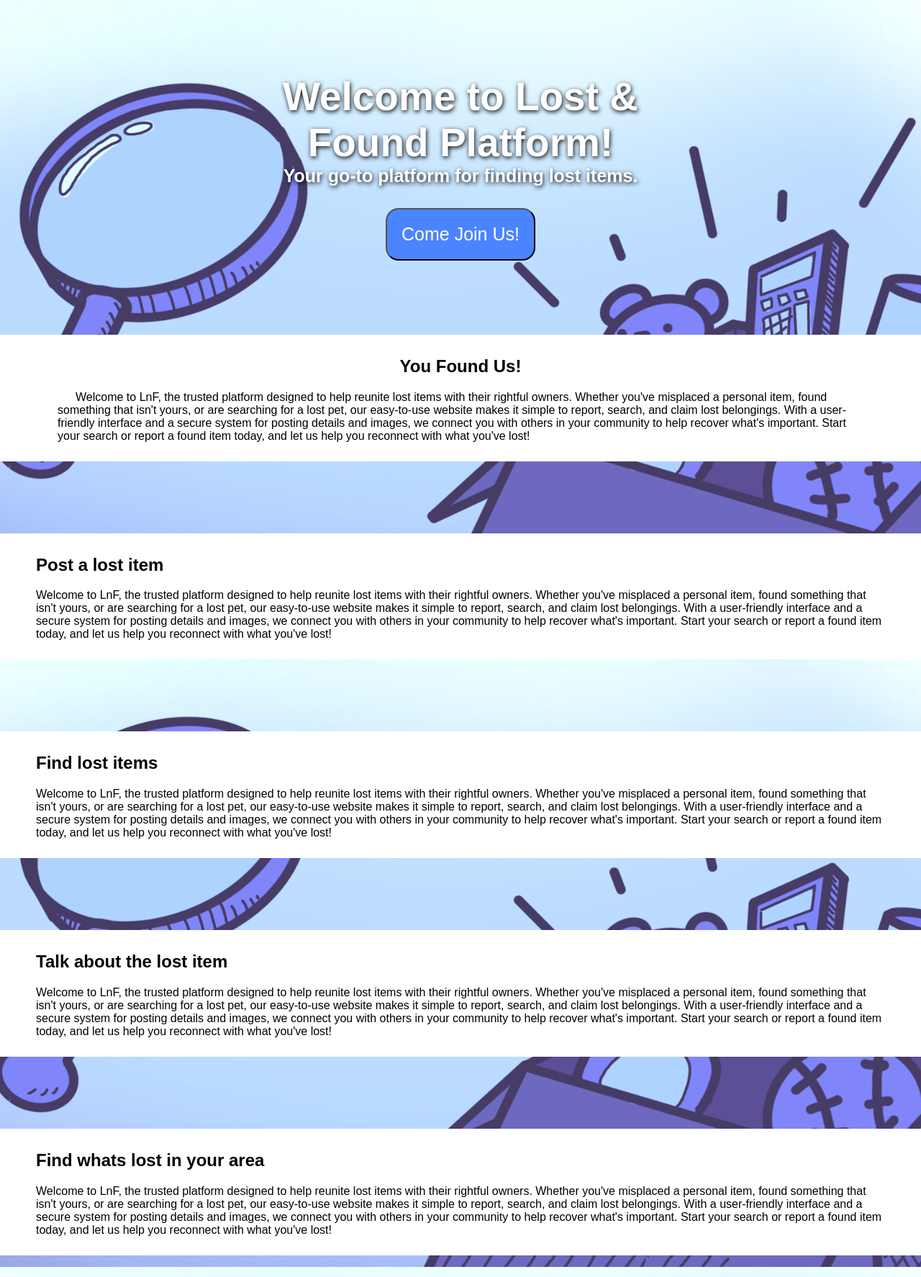
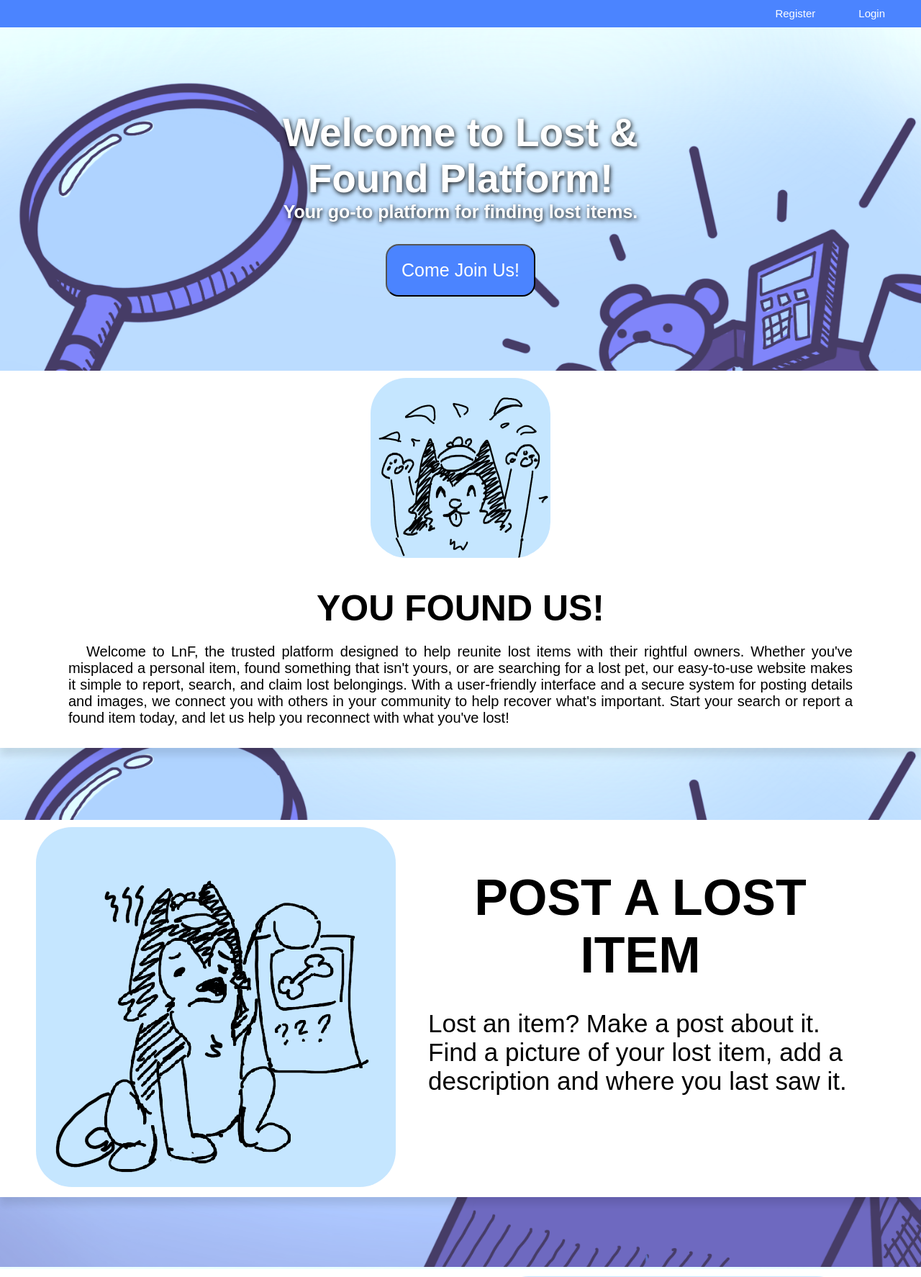
Before and after one commit to shiena-027/Lost-and-Found-Web, a PHP site: page / in a window 1280 px wide; the page is wider, and only the part inside the window is pictured. Shown: the top 1774 px of that part at 72% size. Run offline with PHP 8.4, Linux system fonts and the light colour scheme.

Commit message:
Add files via upload

```diff
--- a/lost-and-found-website-v1/assets/footer.php
+++ b/lost-and-found-website-v1/assets/footer.php
@@ -24,6 +24,7 @@
         <p>© 2025 Lost and Found. All rights reserved.</p>
     </div>
 </footer>
+<link rel="stylesheet" href="https://cdnjs.cloudflare.com/ajax/libs/font-awesome/5.15.4/css/all.min.css">
 <style>
 /* General Footer Styling */
 footer {
--- a/lost-and-found-website-v1/css/index.css
+++ b/lost-and-found-website-v1/css/index.css
@@ -93,18 +93,68 @@
         text-shadow: 1px 2px 6px black;
     }
 
-    .desccontain{
+    .desccontain {
         background-color: white;
         margin-bottom: 100px;
         padding: 10px 50px 10px 50px;
         left: 0;
         right: 0;
+        display: grid;
+        grid-template-columns: auto auto;
+        box-shadow: 0 10px 10px rgba(0, 0, 0, 0.1);
     }
-    .desccontain .desctitle{
+
+    .desccontain .desctitle {
         text-align: center;
+        margin-bottom: 0;
+        font-size: 50px;
     }
-    .desccontain .desctext{
-        padding: 0px 30px 0px 30px;
+
+    .desccontain .desctext1 {
+        padding: 0px 45px 0px 45px;
         text-indent: 25px;
+        text-align: justify;
+        font-size: 20px;
+        font-weight: lighter;
     }
+    .desccontain .desctitle2 {
+        text-align: center;
+        margin-bottom: 0;
+        font-size: 70px;
+    }
+    .desccontain .desctext2 {
+        padding: 0px 45px 0px 45px;
+        text-align:left;
+        font-size: 35px;
+        font-weight: lighter;
+    }
+
+    #indexpic1{
+        width: 250px;
+        height: 250px;
+        margin: auto;
+        border-radius: 50px;
+    }
+
+    #indexpic2{
+        margin: auto;
+        border-radius: 50px;
+    }
+    #indexpic3{
+        margin: auto;
+        border-radius: 50px;
+        right: 0;
+        display: flex;
+    }
+    #indexpic4{
+        margin: auto;
+        border-radius: 50px;
+    }
+    #indexpic5{
+       margin: auto;
+       padding: auto;
+       display: flex;
+       border-radius: 50px;
+    }
+
 }
--- a/lost-and-found-website-v1/css/tos.css
+++ b/lost-and-found-website-v1/css/tos.css
@@ -1,3 +1,3 @@
-body{
+.container{
     margin: 2% 5% 2% 5%;
 }
--- a/lost-and-found-website-v1/css/web_navbar.css
+++ b/lost-and-found-website-v1/css/web_navbar.css
@@ -4,9 +4,6 @@ nav {
 
 /* Styles for web */
 @media (min-width: 768px) {
-    h2 {
-        display: none;
-    }
 
     /* Navbar Styles */
     .navbar {
--- a/lost-and-found-website-v1/index.php
+++ b/lost-and-found-website-v1/index.php
@@ -11,6 +11,7 @@
 </head>
 
 <body>
+    <?php include('navbar.php'); ?>
     <div class="maincontainer">
         <div>
             <span class="maintitle">Welcome to Lost & Found Platform!</span></br>
@@ -19,8 +20,9 @@
         </div>
     </div>
     <div class="desccontain">
-        <h2 class="desctitle">You Found Us!</h2>
-        <p class="desctext">
+        <img src="css/img/index-1.png" id="indexpic1"><br>
+        <h2 class="desctitle">YOU FOUND US!</h2><br>
+        <p class="desctext1">
             Welcome to LnF, the trusted platform designed to help reunite lost items with their rightful
             owners. Whether you've misplaced a personal item, found something that isn't yours, or are searching for
             a lost pet, our easy-to-use website makes it simple to report, search, and claim lost belongings. With a
@@ -30,49 +32,53 @@
         </p>
     </div>
     <div class="desccontain">
-        <h2>Post a lost item</h2>
+        <div>
+            <img src="css/img/index-2.png" id="indexpic2">
+        </div>
+        <div class="desctext2">
+            <h2 class="desctitle2">POST A LOST ITEM</h2>
             <p>
-            Welcome to LnF, the trusted platform designed to help reunite lost items with their rightful
-            owners. Whether you've misplaced a personal item, found something that isn't yours, or are searching for
-            a lost pet, our easy-to-use website makes it simple to report, search, and claim lost belongings. With a
-            user-friendly interface and a secure system for posting details and images, we connect you with others
-            in your community to help recover what's important. Start your search or report a found item today, and
-            let us help you reconnect with what you've lost!
+                Lost an item? Make a post about it. Find a picture of your lost item, add a description and where you
+                last saw it.
             </p>
         </div>
+    </div>
     <div class="desccontain">
-        <h2>Find lost items</h2>
-        <p>
-            Welcome to LnF, the trusted platform designed to help reunite lost items with their rightful
-            owners. Whether you've misplaced a personal item, found something that isn't yours, or are searching for
-            a lost pet, our easy-to-use website makes it simple to report, search, and claim lost belongings. With a
-            user-friendly interface and a secure system for posting details and images, we connect you with others
-            in your community to help recover what's important. Start your search or report a found item today, and
-            let us help you reconnect with what you've lost!
+        <div>
+            <h2 class="desctitle2">FOUND A LOST ITEM?</h2>
+            <p class="desctext2">
+                You may come across a lost item where you go
             </p>
         </div>
-    <div class="desccontain">
-        <h2>Talk about the lost item</h2>
-        <p>
-            Welcome to LnF, the trusted platform designed to help reunite lost items with their rightful
-            owners. Whether you've misplaced a personal item, found something that isn't yours, or are searching for
-            a lost pet, our easy-to-use website makes it simple to report, search, and claim lost belongings. With a
-            user-friendly interface and a secure system for posting details and images, we connect you with others
-            in your community to help recover what's important. Start your search or report a found item today, and
-            let us help you reconnect with what you've lost!
+        <div>
+            <img src="css/img/index-3.png" id="indexpic3">
+        </div>
+        <div>
+            <img src="css/img/index-4.png" id="indexpic4">
+        </div>
+        <div>
+            <h2 class="desctitle2">TELL THE OWNER</h2>
+
+            <p class="desctext2">
+                Give the owner a message! Tell them where you last saw the missing item.
             </p>
         </div>
+    </div>
+
     <div class="desccontain">
-        <h2>Find whats lost in your area</h2>
-        <p>
-            Welcome to LnF, the trusted platform designed to help reunite lost items with their rightful
-            owners. Whether you've misplaced a personal item, found something that isn't yours, or are searching for
-            a lost pet, our easy-to-use website makes it simple to report, search, and claim lost belongings. With a
-            user-friendly interface and a secure system for posting details and images, we connect you with others
-            in your community to help recover what's important. Start your search or report a found item today, and
-            let us help you reconnect with what you've lost!
+        <div>
+
+            <img src="css/img/index-5.png" id="indexpic5">
+        </div>
+        <div>
+            <h2 class="desctitle2">FIND WHATS LOST IN YOUR AREA</h2>
+            <p class="desctext2">
+                Sniff out any lost items nearby with the help of LnFs location system.
             </p>
         </div>
+    </div>
+
+
     <div class="profile-container">
         <div class="profile">
             <div class="profile-img">
@@ -105,6 +111,7 @@
             </div>
         </div>
     </div>
+    <?php include('assets/footer.php'); ?>
 </body>
 
 </html>
--- a/lost-and-found-website-v1/navbar.php
+++ b/lost-and-found-website-v1/navbar.php
@@ -1,11 +1,23 @@
-<!DOCTYPE html>
-<html lang="en">
+<nav class="navbar">
+    <div class="navbar-left">
 
-<head>
-    <meta charset="UTF-8">
-    <meta name="viewport" content="width=device-width, initial-scale=1.0">
-    <link rel="stylesheet" href="css/navbar.css">
-    <link href="https://cdnjs.cloudflare.com/ajax/libs/font-awesome/5.15.4/css/all.min.css" rel="stylesheet">
-
-</head>
-</html>
+    </div>
+    <div class="navbar-right">
+        <ul class="navbar-links">
+            <li><a href="auth.php" class="navbar-link" id="home">Register</a></li> <!-- Home Icon -->
+            <li><a href="auth.php" class="navbar-link" id="post">Login</a></li>
+        </ul>
+    </div>
+    <!--
+    <div class="navbar-right">
+        <div class="dropdown">
+            <a href="#" class="navbar-link"><i class="fa fa-cogs"></i></a>
+            <div class="dropdown-content">
+                <a href="profile_settings.php">Account Settings</a>
+                <a href="logout.php" class="logout">Logout</a>
+            </div>
+        </div>
+    </div>
+-->
+</nav>
+<link rel="stylesheet" href="css/web_navbar.css">
```
Also changed, not shown: lost-and-found-website-v1/about.php (+9 -3 lines), lost-and-found-website-v1/faq.php (+8 -7 lines), lost-and-found-website-v1/terms.php (+12 -4 lines), lost-and-found-website-v1/css/img/index-1.png (added), lost-and-found-website-v1/css/img/index-2.png (added), lost-and-found-website-v1/css/img/index-3.png (added), lost-and-found-website-v1/css/img/index-4.png (added), lost-and-found-website-v1/css/img/index-5.png (added). Lines whose indentation alone changed are shown as unchanged.
